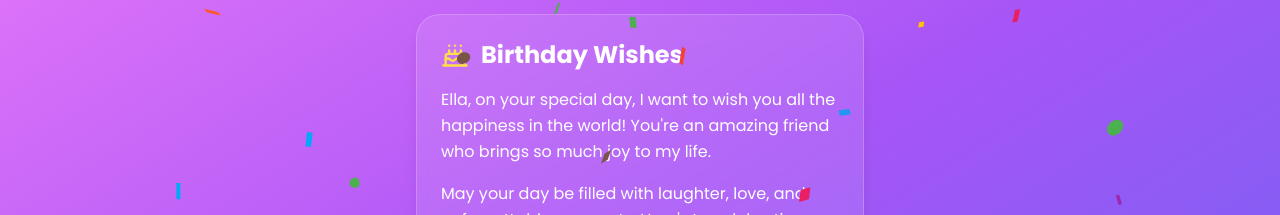
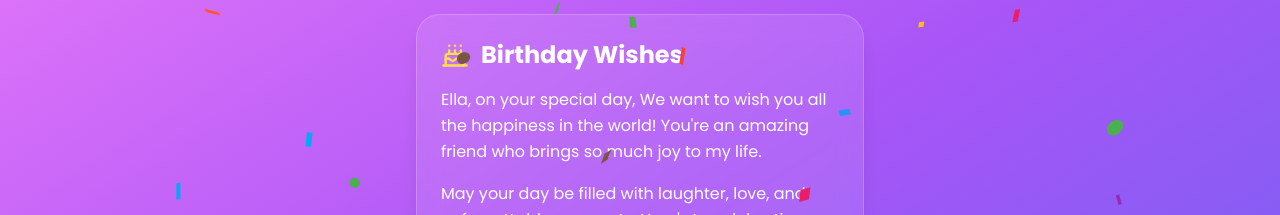
Before and after one commit to Chaste-Djaziri/ella, a Next.js app: page / in a window 1280 px wide. Both pictures are taken after a click on the button "Let's Celebrate!". Shown: the part 162-377 px from the top of the page. Built offline with nearby package versions, Linux system fonts and the light colour scheme.

Commit message:
Update page.tsx

```diff
--- a/app/page.tsx
+++ b/app/page.tsx
@@ -92,7 +92,7 @@ export default function Home() {
               <h2 className="text-2xl font-bold">Birthday Wishes</h2>
             </div>
             <p className="mb-4 leading-relaxed">
-              Ella, on your special day, I want to wish you all the happiness in the world! You're an amazing friend who
+              Ella, on your special day, We want to wish you all the happiness in the world! You're an amazing friend who
               brings so much joy to my life.
             </p>
             <p className="leading-relaxed">
```
